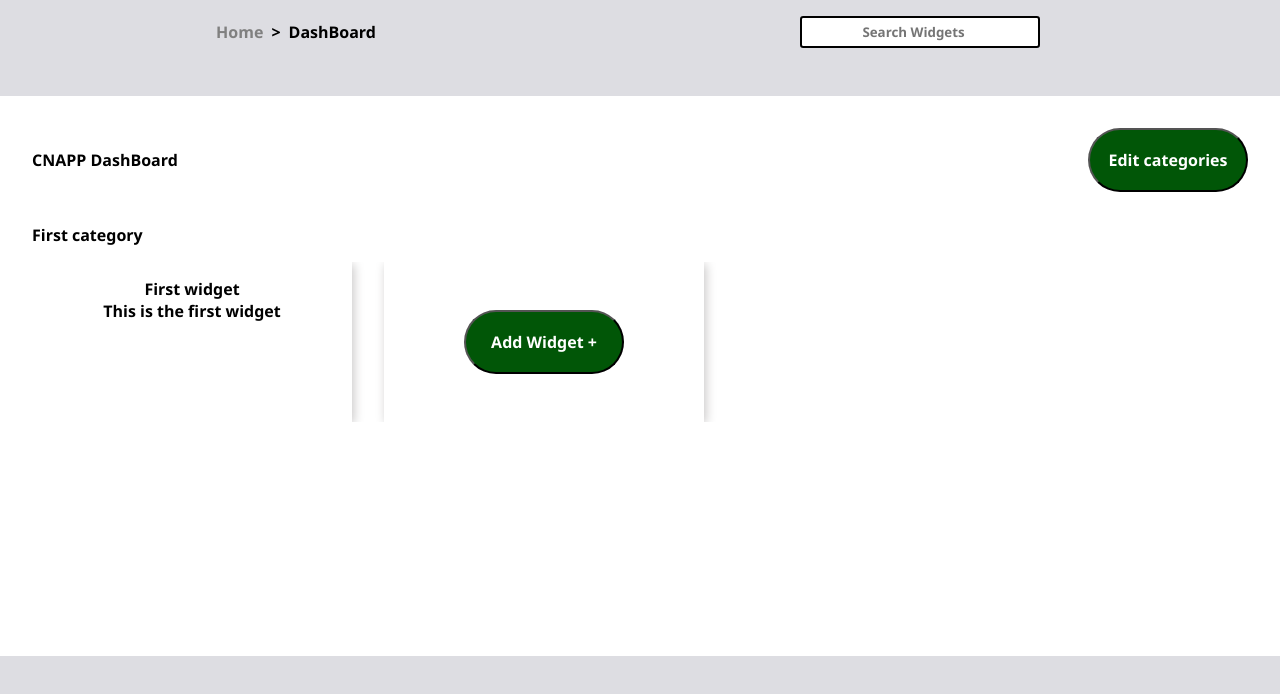
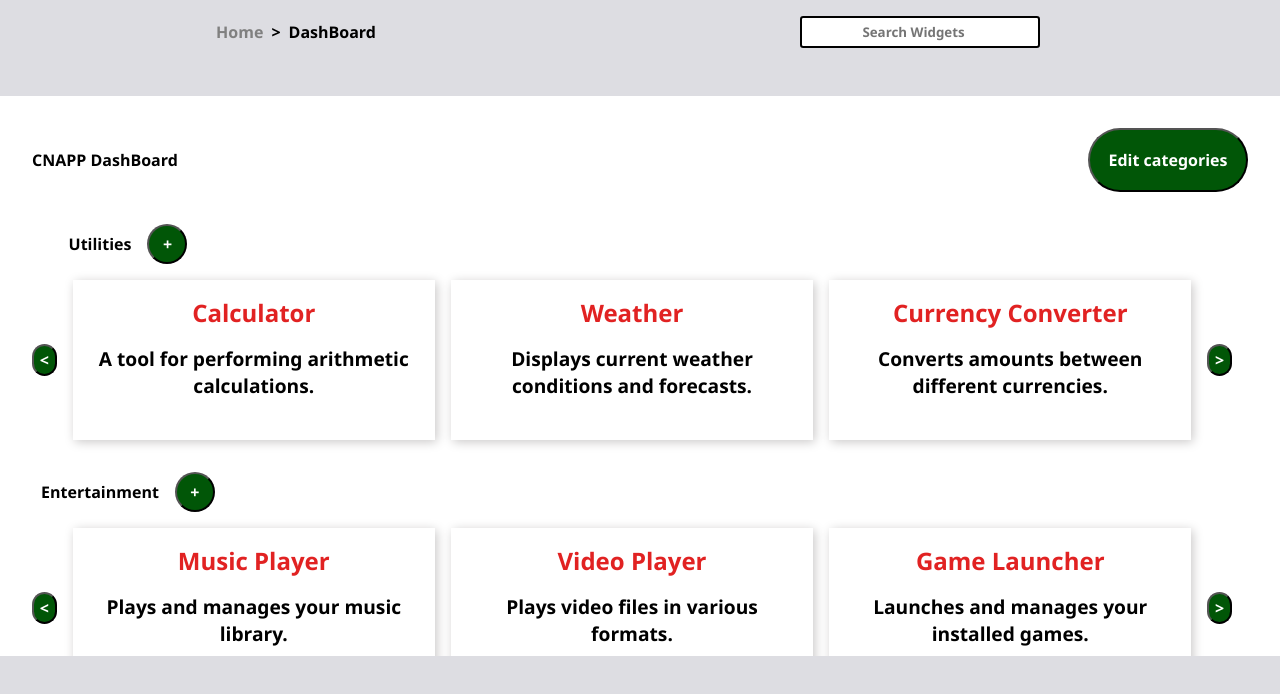
Before and after one commit to Rojan21/Assignment_AccuKnox, a React (Vite) app: page /DashBoard in a window 1280 px wide. Shown: the top 694 px of the page. Built offline with nearby package versions, Linux system fonts and the light colour scheme.

Commit message:
Adding data

```diff
--- a/src/DashBoard.css
+++ b/src/DashBoard.css
@@ -15,7 +15,7 @@
     align-items: center;
 }
 
-.DashBoard button{
+.edit_button{
     width: 10rem;
      height: 4rem;
     background-color:   rgb(1, 86, 7);
@@ -28,32 +28,34 @@
 
 .categories_grid{
     width: 75rem;
-    height: 35rem;
+    height: auto;
     margin-top: 2rem;
 
 }
 .categories_widget{
     width: 75rem;
 
-
+    margin-bottom: 2rem;
     display: flex;
 
-
-    gap: 2rem;
+   justify-content: center;
+   align-items: center;
+    gap: 1rem;
     margin-top: 1rem;
 
-   overflow-x: auto;
+
 
 
 
 }
 
 .categories_widget div{
-    flex: 0 0 20rem;
+    width: 30rem;
     background-color: white;
     box-shadow: 2px 2px 10px rgb(202, 200, 200);
     height: 10rem;
     padding: 1rem;
+    /* background-color: aqua; */
 }
 
 .categories_widget > div > p {
@@ -65,3 +67,44 @@ display: flex;
 justify-content: center;
 align-items: center;
 }
+.Categories_button{
+    display: flex;
+    justify-content: center;
+    align-items: center;
+    width: 12rem;
+    gap: 1rem;
+}
+.Categories_button button{
+    width: 2.5rem;
+    height: 2.5rem;
+   background-color:   rgb(1, 86, 7);
+   border-radius: 50%;
+   font-family: 'Segoe UI', Tahoma, Geneva, Verdana, sans-serif;
+   font-weight:700 ;
+   font-size: 1rem;
+   color: white;
+   display: flex;
+   justify-content: center;
+   align-items: center;
+
+}
+
+.scroll{
+    width: 2rem;
+    height: 2rem;
+   background-color:   rgb(1, 86, 7);
+   border-radius: 2rem;
+   font-family: 'Segoe UI', Tahoma, Geneva, Verdana, sans-serif;
+   font-weight:700 ;
+   font-size: 1rem;
+   color: white;
+}
+
+.title{
+color: rgb(225, 34, 34);
+font-size: 1.5rem;
+margin-bottom: 1rem;
+}
+.description{
+font-size: 1.2rem;
+}
--- a/src/DashBoard.jsx
+++ b/src/DashBoard.jsx
@@ -1,32 +1,26 @@
 import './DashBoard.css'
+import DashBoardItem from './DashBoardItem';
+import { useSelector } from 'react-redux';
+function DashBoard(){
 
-function DashBoard(){
+
+    const Data = useSelector((state)=>state.widget.categories)
+    console.log(Data)
+
 
     return(
         <div className='DashBoard'>
             <div className='DashBoard_header'>
 
             <div>CNAPP DashBoard</div>
-            <button>Edit categories</button>
+            <button className='edit_button'>Edit categories</button>
             </div>
             <div className='categories_grid'>
-                <p>First category</p>
-                <div className='categories_widget'>
-                    <div>
-                        <p>First widget</p>
-                        <p>This is the first widget</p>
-                    </div>
+               {Data.map((data)=><DashBoardItem data={data} key={data.categoryName}/>)}
 
 
 
 
-                    <div className='Add_widget'>
-                        <button >Add Widget + </button>
-                         </div>
-
-
-
-                </div>
             </div>
         </div>
     )
--- /dev/null
+++ b/src/DashBoardItem.jsx
@@ -0,0 +1,37 @@
+import './DashBoard.css'
+function DashBoardItem({data}){
+    console.log(data)
+    return(
+        <>
+
+        <div className='Categories_button'>
+
+        <p>{data.categoryName}</p>
+        <button>+</button>
+        </div>
+        <div className='categories_widget'>
+            <button onClick={()=>console.log(data)} className='scroll'>&lt;</button>
+            {data.widgets.slice(data.Paginaton.Start, data.Paginaton.End).map((widgetdata) => (
+  <div key={widgetdata.title}>
+    <p className='title'>{widgetdata.title}</p>
+    <p className='description'>{widgetdata.text}</p>
+  </div>
+))}
+
+
+
+
+
+
+
+
+
+
+            <button className='scroll'>&gt;</button>
+        </div>
+        </>
+    )
+}
+
+
+export default DashBoardItem;
--- /dev/null
+++ b/src/Data.js
@@ -0,0 +1,95 @@
+const Data = {
+    "categories": [
+      {
+        "categoryName": "Utilities",
+        "widgets": [
+          {
+            "title": "Calculator",
+            "text": "A tool for performing arithmetic calculations."
+          },
+          {
+            "title": "Weather",
+            "text": "Displays current weather conditions and forecasts."
+          },
+          {
+            "title": "Currency Converter",
+            "text": "Converts amounts between different currencies."
+          }
+        ],
+        "Paginaton":{
+          "Start":0,
+          "End":3
+        }
+
+      },
+      {
+        "categoryName": "Entertainment",
+        "widgets": [
+          {
+            "title": "Music Player",
+            "text": "Plays and manages your music library."
+          },
+          {
+            "title": "Video Player",
+            "text": "Plays video files in various formats."
+          },
+          {
+            "title": "Game Launcher",
+            "text": "Launches and manages your installed games."
+          }
+        ],
+        "Paginaton":{
+          "Start":0,
+          "End":3
+        }
+
+      },
+      {
+        "categoryName": "Productivity",
+        "widgets": [
+          {
+            "title": "To-Do List",
+            "text": "Helps you keep track of tasks and deadlines."
+          },
+          {
+            "title": "Calendar",
+            "text": "Displays and manages your schedule and events."
+          },
+          {
+            "title": "Note Taker",
+            "text": "Allows you to create and organize notes."
+          }
+        ],
+        "Paginaton":{
+          "Start":0,
+          "End":3
+        }
+
+      },
+      {
+        "categoryName": "Social",
+        "widgets": [
+          {
+            "title": "Chat",
+            "text": "Facilitates instant messaging with others."
+          },
+          {
+            "title": "Social Media Feed",
+            "text": "Shows updates and posts from your social networks."
+          },
+          {
+            "title": "Contact Manager",
+            "text": "Stores and organizes your contact information."
+          }
+        ],
+        "Paginaton":{
+          "Start":0,
+          "End":3
+        }
+
+      }
+    ]
+  }
+
+
+export default Data;
--- a/src/Widgetslice.js
+++ b/src/Widgetslice.js
@@ -1,15 +1,13 @@
 import { createSlice } from "@reduxjs/toolkit";
-
+import Data from './Data.js'
 const Widgetslice = createSlice({
 
     name:'Widgetslice',
-    initialState:{
-    value: 1
-    },
+    initialState:Data,
     reducers:{
-      updatevalue : (state,action)=>{
-        console.log(action.payload)
-        state.value = state.value+action.payload;
+      updatepagination : (state,action)=>{
+        console.log(state)
+
       }
     }
 
```
